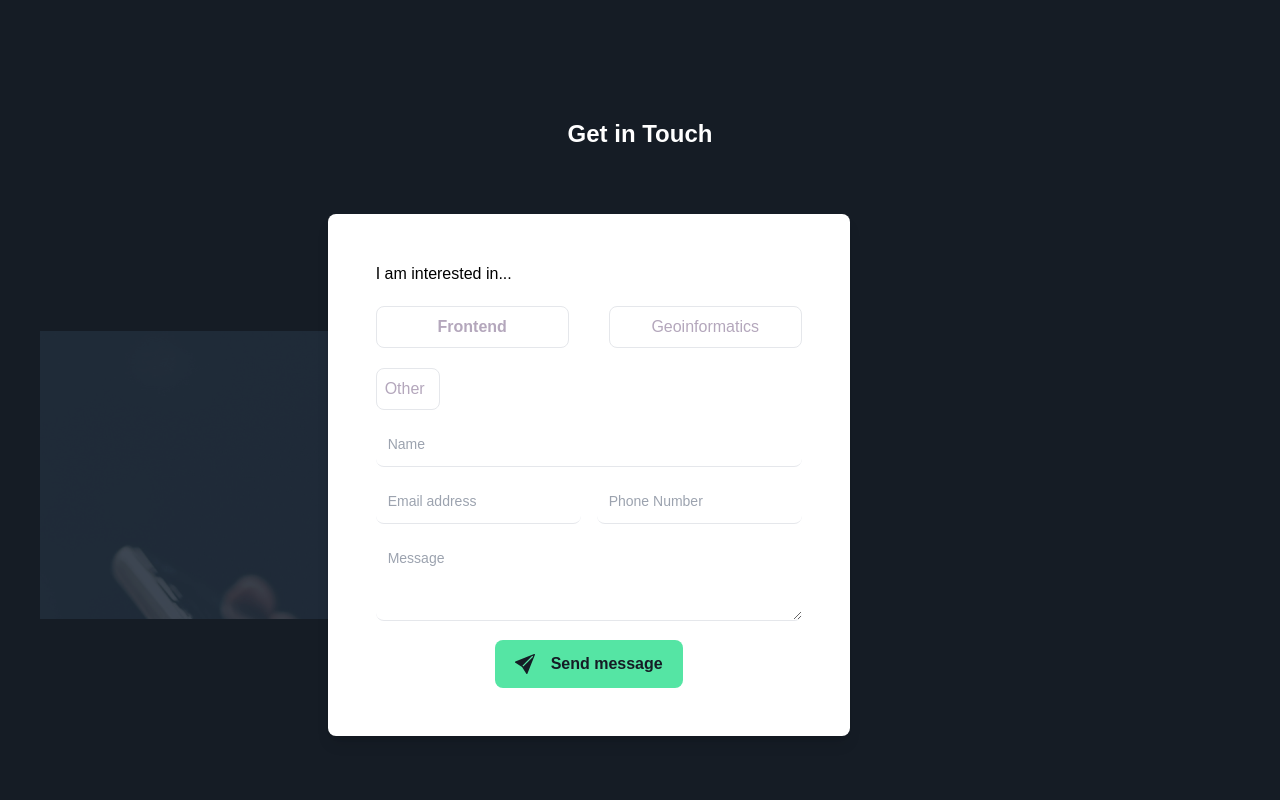
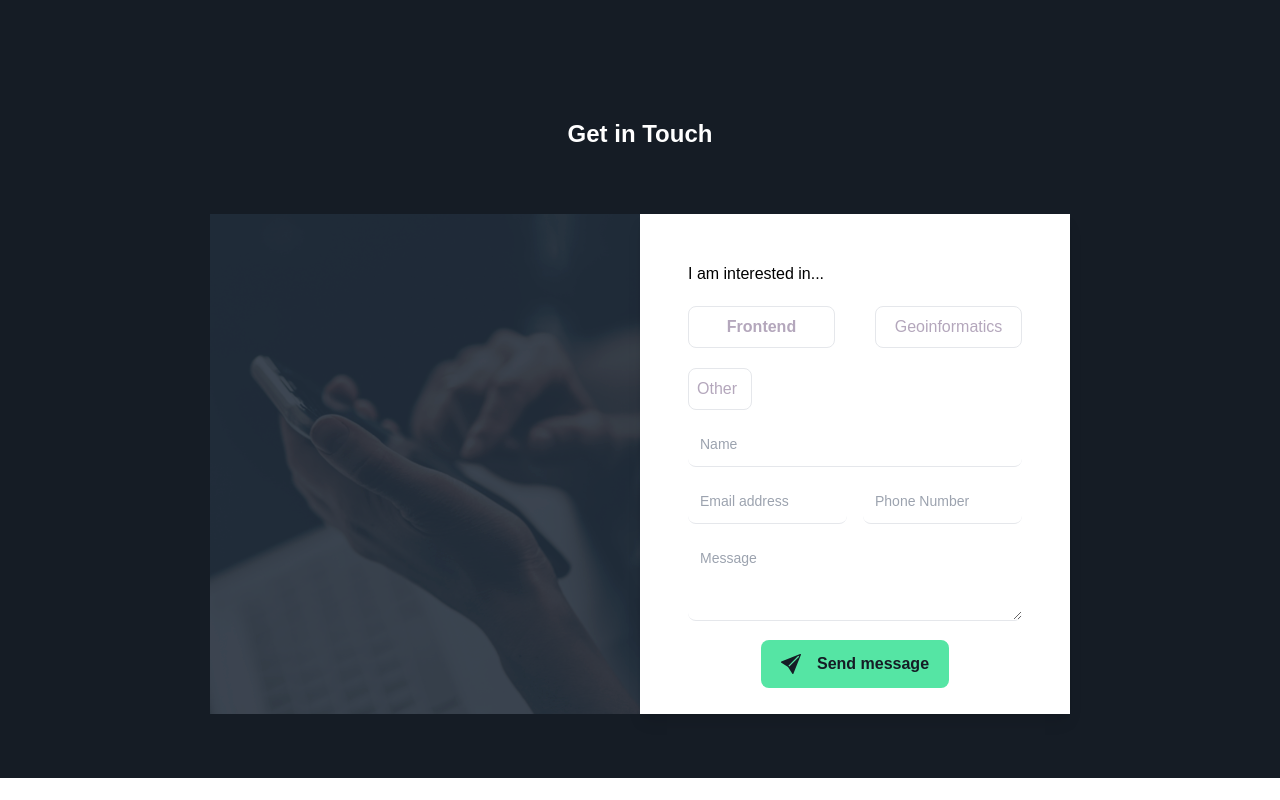
Before and after one commit to Nimrod2022/portfolio-mandela, a React (Vite) app: page / in a window 1280 px wide. Shown: the part 1738-2538 px from the top of the page. After the commit the page ends 2516 px from the top, so only its background shows below. Built offline with nearby package versions, Linux system fonts and the light colour scheme; a web font is replaced by a local one.

Commit message:
centered div

```diff
--- a/src/components/Home/Form.jsx
+++ b/src/components/Home/Form.jsx
@@ -14,10 +14,10 @@ const Form = ({ darkMode }) => {
           <h1 className=" text-[#26313F] dark:text-white text-2xl font-extrabold">
             Get in Touch
           </h1>
-          <div className=" w-full md:flex md:w-auto py-16 md:justify-center items-center md:px-auto px-2 ">
-            <div className="bg-[url('/assets/contact-image.png')] hidden md:block size-72"></div>
-            <div className="grid grid-cols-1 gap-x-16 it gap-y-8 lg:grid-cols-5">
-              <div className="rounded-lg bg-white p-8 shadow-lg lg:col-span-3 lg:p-12">
+          <div className=" rounded:xl md:flex md:w-auto py-16 md:justify-center items-center md:px-auto px-2  ">
+            <div className="bg-[url('/assets/contact-image.png')] hidden md:block contact-form-image"></div>
+            <div className=" it gap-y-8 lg:grid-cols-5">
+              <div className="h-auto rounded-lg md:rounded-none w-auto contact-form-image bg-white p-8 shadow-lg lg:col-span-3 lg:p-12">
                 <form action="#" className="space-y-3 ">
                   <div>
                     <p>I am interested in...</p>
--- a/src/index.css
+++ b/src/index.css
@@ -22,6 +22,10 @@
 }
 
 /* Nav button */
+.contact-form-image{
+  Width: 430px;
+  Height:500px;
+}
 
 .contact-border {
 
```
Also changed, not shown: public/assets/contact-image.png.
